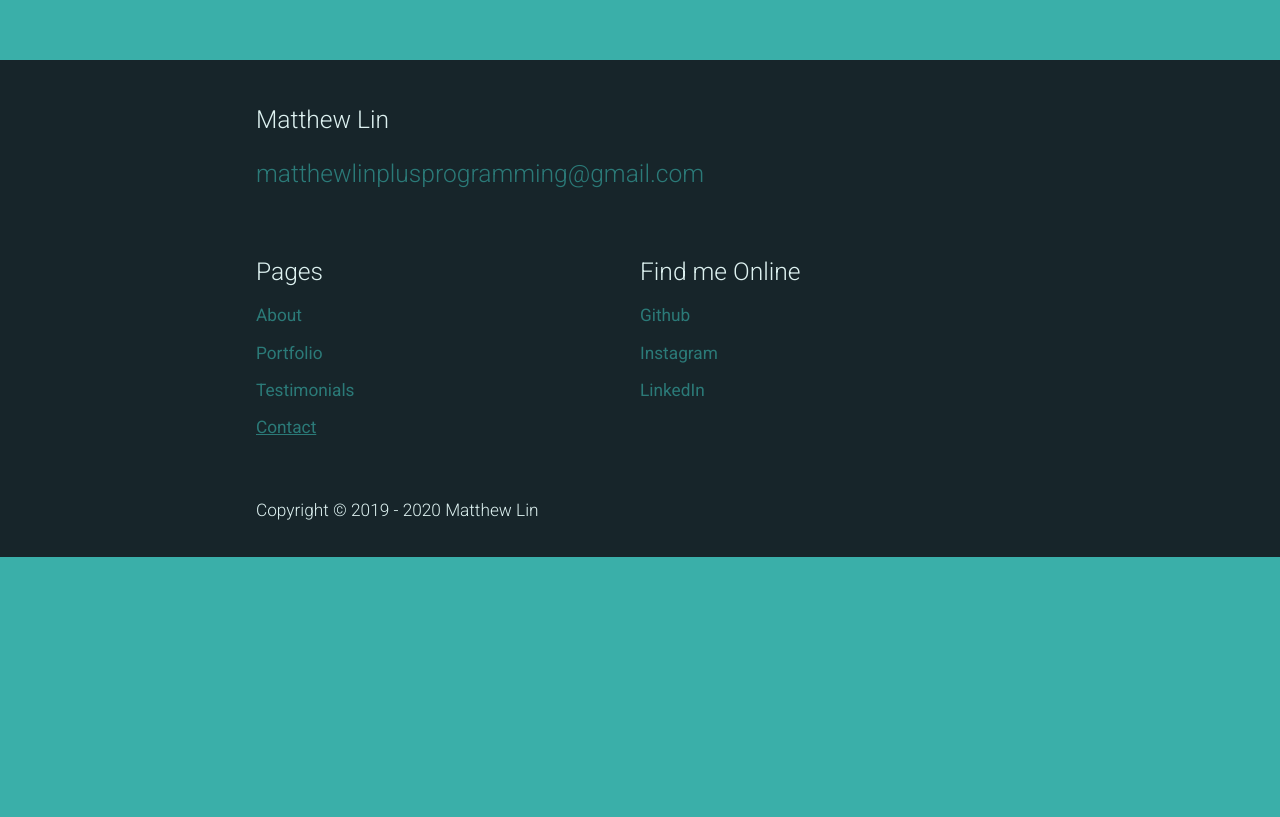
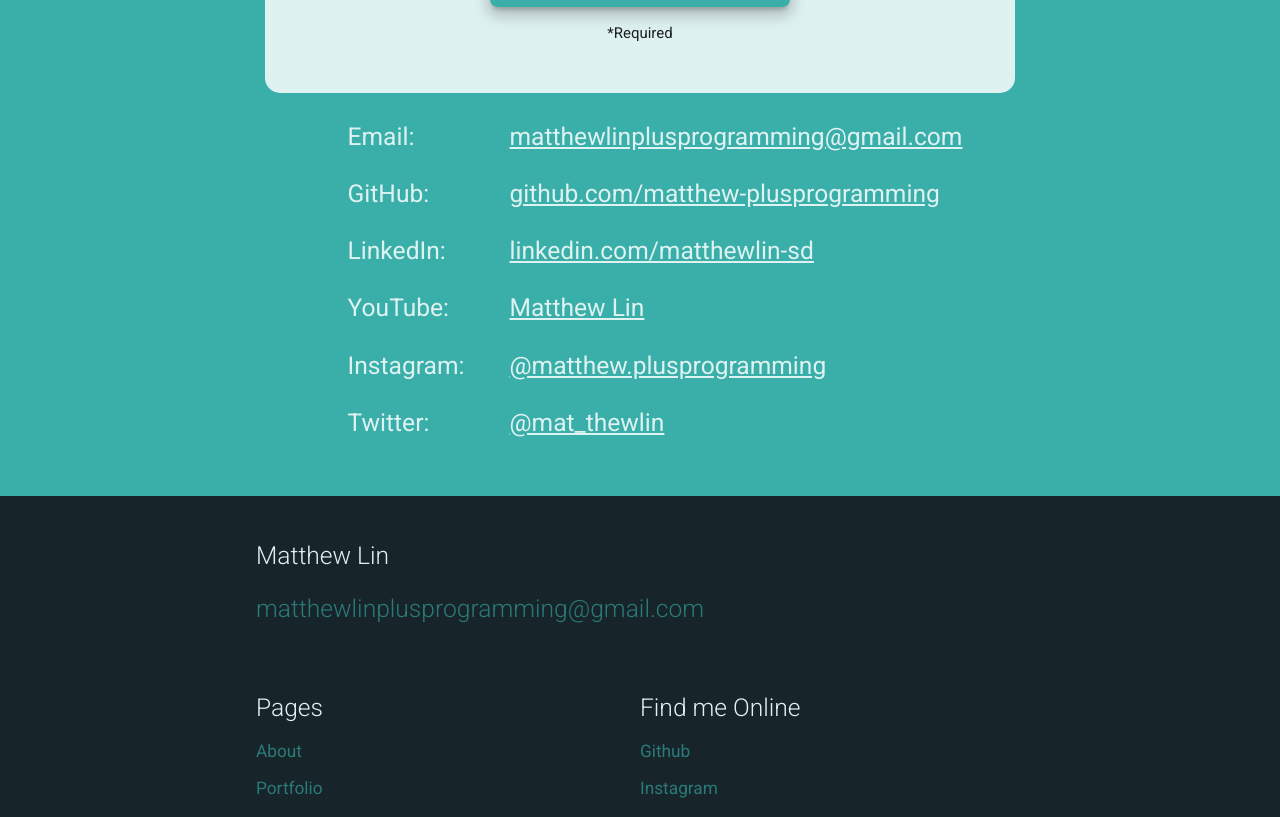
Before and after one commit to matthew-plusprogramming/matthewlin.dev, a React (Create React App) app: page /contact in a window 1280 px wide. Shown: the part 740-1557 px from the top of the page. Before the commit the page ends 1297 px from the top, so only its background shows below. Built offline with nearby package versions, Linux system fonts and the light colour scheme.

Commit message:
Redesigned contact page layout + added text contact section

```diff
--- a/src/Contact.js
+++ b/src/Contact.js
@@ -12,14 +12,75 @@ const Contact = () => {
           <div className="flex-row center">
             <h4 className="no-margin medium-text page-title">Contact</h4>
           </div>
-          <div className="flex-row center fade-in-after-page-title-load flex-container">
+          <div className="flex-row center fade-in-after-page-title-load flex-container large-bottom-margin">
             <h5>
               I would love to hear from you! You can reach me with the contact
               form or via one of the methods below.
             </h5>
           </div>
-          <div className="flex-row center fade-in-after-page-title-load">
+          <div
+            id="contact-section"
+            className="flex-row flex-container fade-in-after-page-title-load">
             <ContactForm />
+            <div id="contact-text">
+              <div className="flex-row">
+                <div className="flex-col">
+                  <h5>Email:</h5>
+                  <h5>GitHub:</h5>
+                  <h5>LinkedIn:</h5>
+                  <h5>YouTube:</h5>
+                  <h5>Instagram:</h5>
+                  <h5>Twitter:</h5>
+                </div>
+                <div className="flex-col">
+                  <h5>
+                    <a href="mailto:matthewlinplusprogramming@gmail.com">
+                      matthewlinplusprogramming@gmail.com
+                    </a>
+                  </h5>
+                  <h5>
+                    <a
+                      href="https://github.com/matthew-plusprogramming"
+                      target="_blank"
+                      rel="noopener noreferrer">
+                      github.com/matthew-plusprogramming
+                    </a>
+                  </h5>
+                  <h5>
+                    <a
+                      href="https://linkedin.com/in/matthewlin-sd"
+                      target="_blank"
+                      rel="noopener noreferrer">
+                      linkedin.com/matthewlin-sd
+                    </a>
+                  </h5>
+                  <h5>
+                    <a
+                      href="https://www.youtube.com/channel/UCqVIqm9pT-4lH8v2UzkfxIA/"
+                      target="_blank"
+                      rel="noopener noreferrer">
+                      Matthew Lin
+                    </a>
+                  </h5>
+                  <h5>
+                    <a
+                      href="https://instagram.com/matthew.plusprogramming"
+                      target="_blank"
+                      rel="noopener noreferrer">
+                      @matthew.plusprogramming
+                    </a>
+                  </h5>
+                  <h5>
+                    <a
+                      href="https://twitter.com/mat_thewlin"
+                      target="_blank"
+                      rel="noopener noreferrer">
+                      @mat_thewlin
+                    </a>
+                  </h5>
+                </div>
+              </div>
+            </div>
           </div>
         </div>
       </main>
--- a/src/components/Contact/ContactForm.js
+++ b/src/components/Contact/ContactForm.js
@@ -49,6 +49,15 @@ const ContactForm = () => {
   return (
     <form onSubmit={handleSubmit}>
       <div className="flex-col">
+        <div className="flex-row center">
+          <h4 className="no-margin">Contact Form</h4>
+        </div>
+        <div className="flex-row center bottom-margin">
+          <h6>
+            <i>I will reply to any inquiries as soon as possible.</i>
+          </h6>
+        </div>
+
         <div className="flex-row">
           <div className="input-field flex-1">
             <input
--- a/src/styles/contact.scss
+++ b/src/styles/contact.scss
@@ -1,4 +1,5 @@
 @import '../materialize';
+@import './variables.scss';
 
 form > div {
   // Padding and margin
@@ -46,7 +47,36 @@ form > div {
     font-weight: 500;
   }
 
+  h4,
   h6 {
     color: var(--color-accent);
   }
 }
+
+#contact-section {
+  // Wrap on smaller screens
+  flex-wrap: wrap;
+  justify-content: center;
+
+  #contact-text {
+    margin: 1rem 0 0;
+    h5 {
+      margin: 0 0 2rem 2rem;
+      a {
+        color: var(--color-contrst);
+        text-decoration: underline;
+        margin: 0 0 0 1rem;
+      }
+    }
+    @media #{$medium-and-down} {
+      h5 {
+        margin: 0 0 2rem 0;
+      }
+    }
+    @media #{$extra-small-and-down} {
+      h5 {
+        font-size: 0.8rem !important;
+      }
+    }
+  }
+}
--- /dev/null
+++ b/src/styles/variables.scss
@@ -0,0 +1,2 @@
+$extra-small-screen: 350px !default;
+$extra-small-and-down: 'only screen and (max-width : #{$extra-small-screen})' !default;
```
